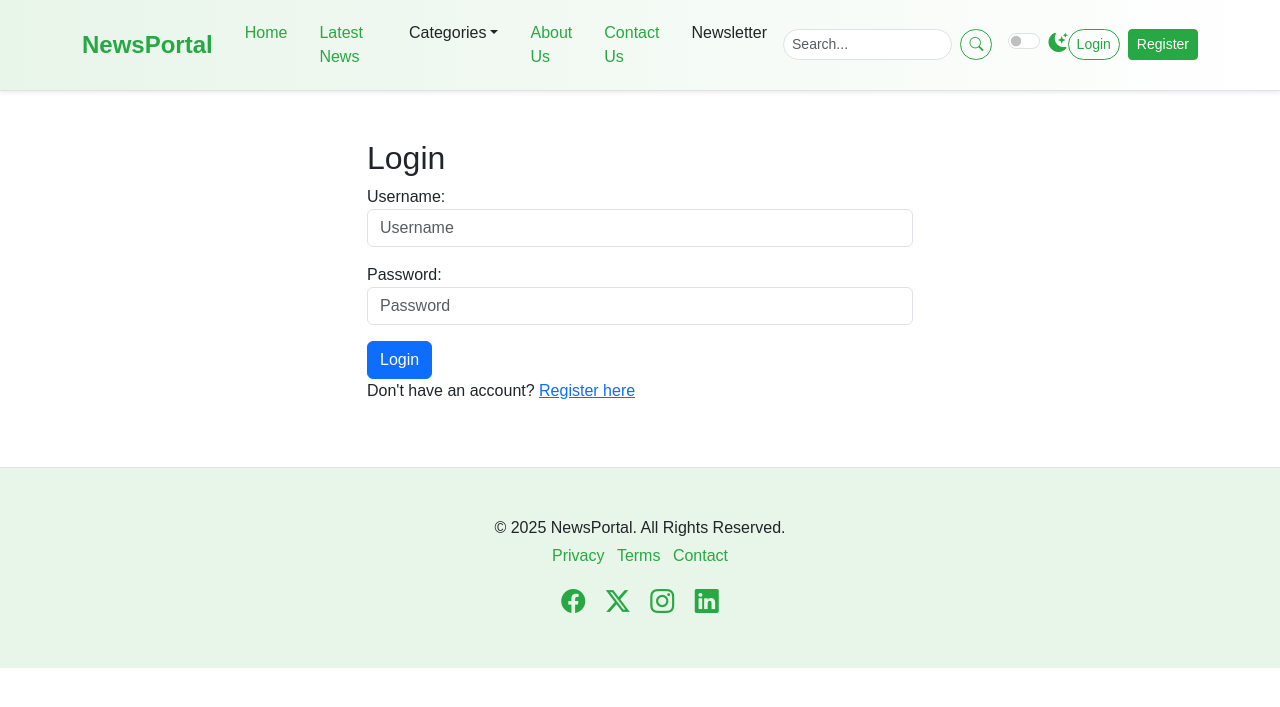
After one commit to Kur03103/News_Portal, a Django app: page /accounts/login/ in a window 1280 px wide. The commit adds this page. Shown: the top 707 px of the page. Run offline with Django 5.2, Linux system fonts and the light colour scheme; data comes from the database, SQL or seed files in the repository; both versions use the stored data as it was after the commit; some libraries are stand-ins or nearby versions.

Commit message:
Update on login and registration page

```diff
--- a/NEWS/settings.py
+++ b/NEWS/settings.py
@@ -138,3 +138,7 @@ MESSAGE_TAGS = {
     messages.WARNING: "warning",
     messages.ERROR: "danger",
 }
+
+
+LOGIN_REDIRECT_URL = "/"
+LOGOUT_REDIRECT_URL = "/"
--- a/NEWS/urls.py
+++ b/NEWS/urls.py
@@ -24,6 +24,7 @@ from django.conf.urls.static import static
 urlpatterns = [
     path("admin/", admin.site.urls),
     path("", include("newspaper.urls")),
+    path("accounts/", include("accounts.urls")),
 ]
 
 if settings.DEBUG:
--- a/accounts/forms.py
+++ b/accounts/forms.py
@@ -1,16 +1,50 @@
 from django import forms
-from django.contrib.auth.forms import AuthenticationForm
-
+from django.contrib.auth.forms import AuthenticationForm, UserCreationForm
+from django.contrib.auth.models import User
 
 class LoginForm(AuthenticationForm):
     username = forms.CharField(
-        widget=forms.CharField(
-            attrs = {"class": "forms-control", "placeholder": "Username"}
+        widget=forms.TextInput(
+            attrs={"class":"form-control", "placeholder":"Username"}
+        )
+    )
+    password = forms.CharField(
+        widget=forms.PasswordInput(
+            attrs={"class":"form-control", "placeholder":"Password"}
         )
     )
 
-    password = forms.CharField(
+class RegistrationForm(UserCreationForm):
+    email = forms.EmailField(
+        widget=forms.EmailInput(
+            attrs={"class":"form-control", "placeholder":"Enter your Email"}
+        ),
+    )
+    username = forms.CharField(
+        max_length=150,
+        required=True,
+        widget=forms.TextInput(
+            attrs={"class":"form-control", "placeholder":"Choose a Username"}
+        ),
+    )
+    password1 = forms.CharField(
+        label="Password",
         widget=forms.PasswordInput(
-            attrs = {"class": "forms-control", "placeholder": "Password"}
-        )
+            attrs={"class":"form-control", "placeholder":"Enter  Password"}
+        ),
     )
+    password2 = forms.CharField(
+        label="Password confirmation",
+        widget=forms.PasswordInput(
+            attrs={"class":"form-control", "placeholder":"Confirm  Password"}
+        ),
+    )
+    class Meta(UserCreationForm.Meta):
+        model = User
+        fields = ("username", "email")
+
+    def clean_email(self):
+        email = self.cleaned_data.get("email")
+        if User.objects.filter(email=email).exists():
+            raise forms.ValidationError("An account with this email already exists.")
+        return email
--- a/accounts/urls.py
+++ b/accounts/urls.py
@@ -1,6 +1,7 @@
 from django.urls import path
 from django.contrib.auth import views as auth_views
 from .forms import LoginForm
+from . import views
 
 app_name = "accounts"
 
@@ -11,4 +12,5 @@ urlpatterns = [
         name="login",
     ),
     path("logout/", auth_views.LoginView.as_view(), name="logout"),
+    path("register/", views.RegisterView.as_view(), name="register"),
 ]
--- a/templates/newsportal/nav.html
+++ b/templates/newsportal/nav.html
@@ -71,6 +71,22 @@
               <i class="bi bi-moon-stars-fill"></i>
             </label>
           </div>
+
+          <!--Authentication Links ---->
+
+          <div class="navbar-nav ms-auto d-flex align-items-center">
+            {% if user.is_authenticated %}
+              <span class="navbar-text me-3">Welcome, {{ user.username }}!</span>
+              <form method="post" action="{% url 'accounts:logout' %}" class="d-inline">
+                {% csrf_token %}
+                <button type="submit" class="btn btn-outline-secondary btn-sm">Logout</button>
+              </form>
+            {% else %}
+              <a href="{% url 'accounts:login' %}"
+              class="btn btn-outline-success btn-sm me-2">Login</a>
+              <a href="{% url 'accounts:register' %}" class="btn btn-success btn-sm">Register</a>
+            {% endif %}
+          </div>
         </div>
       </div>
     </nav>
--- /dev/null
+++ b/templates/registration/login.html
@@ -0,0 +1,32 @@
+{% extends "newsportal/base.html" %}
+
+{% block content %}
+
+    <div class="container mt-5">
+        <div class="row justify-content-center">
+            <div class="col-md-6">
+                <div class="car">
+                    <div class="card-header">
+                        <h2>Login</h2>
+                    </div>
+                    <div class="card-body">
+                        {% if form.errors and form.non_field_errors %}
+                            <div class="alert alert-danger">Your username or password didn't match. Please try again</div>
+                        {% endif %}
+
+
+                        <form method="post" action="{% url 'accounts:login' %}">
+                            {% csrf_token %}
+                            {{ form.as_p}}
+                            <button type="submit" class="btn btn-primary">Login</button>
+                        </form>
+                        <p>
+                            Don't have an account? <a href="{% url 'accounts:register' %}">Register here</a>
+                        </p>
+                    </div>
+                </div>
+            </div>
+        </div>
+    </div>
+
+{% endblock content %}
```
Also changed, not shown: accounts/views.py (+23 -2 lines), templates/registration/register.html (added, +26 -0 lines), db.sqlite3.
